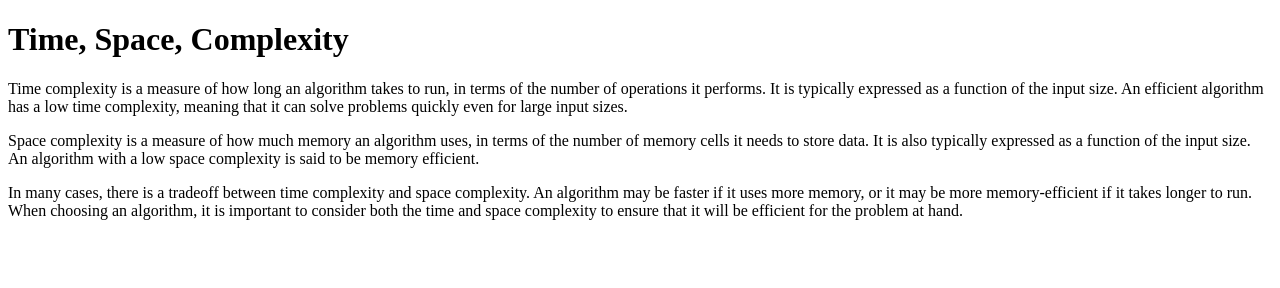
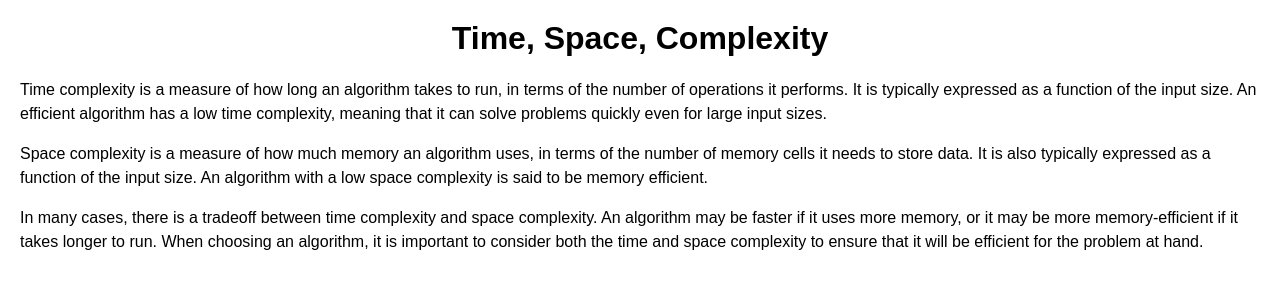
Before and after one commit to acciojob/time-and-space-complexity-mahesh1111111, a website: page main.html in a window 1280 px wide. Drawn offline with Linux system fonts and the light colour scheme.

Commit message:
created a submission

```diff
--- a/styles.css
+++ b/styles.css
@@ -1 +1,15 @@
-cv
+body {
+ font-family: sans-serif;
+ margin: 0;
+ padding: 20px;
+}
+
+h1 {
+ text-align: center;
+ margin-top: 0;
+}
+
+p {
+ margin-top: 15px;
+ line-height: 1.5;
+}
```
